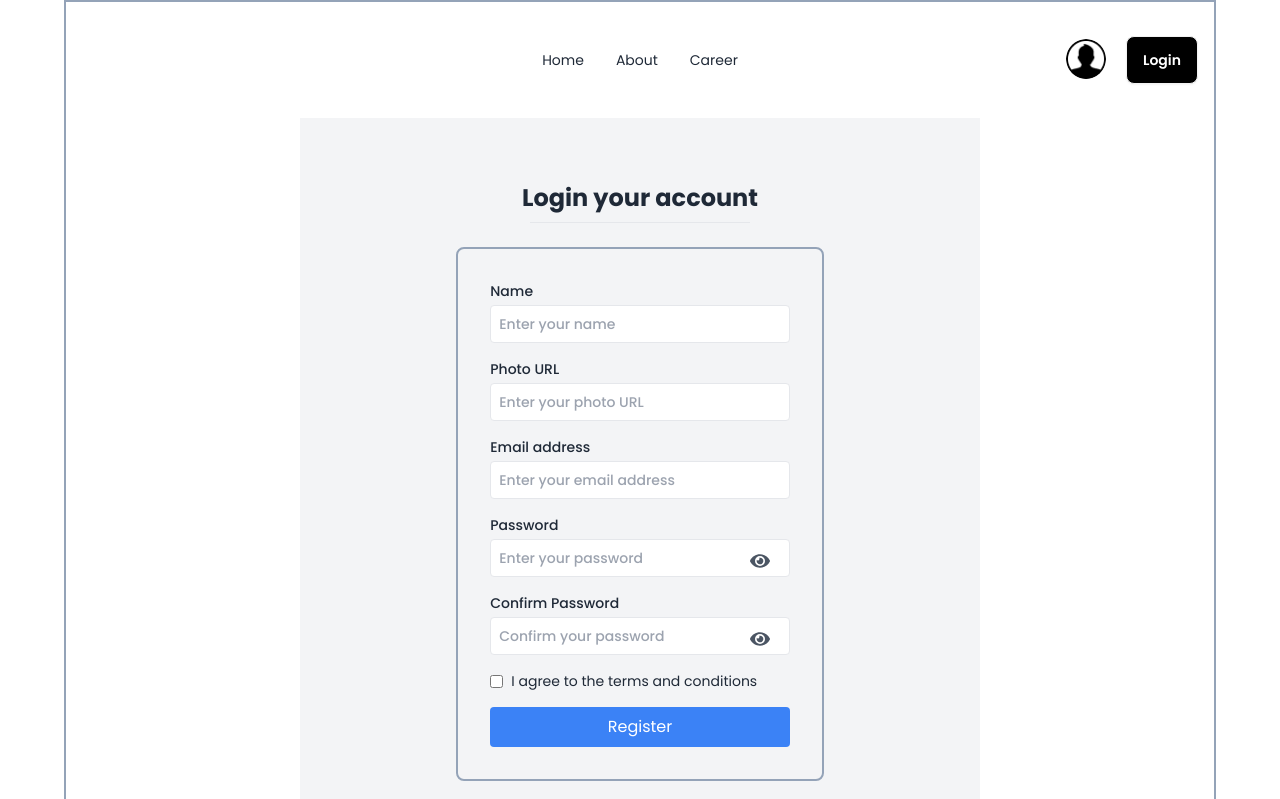
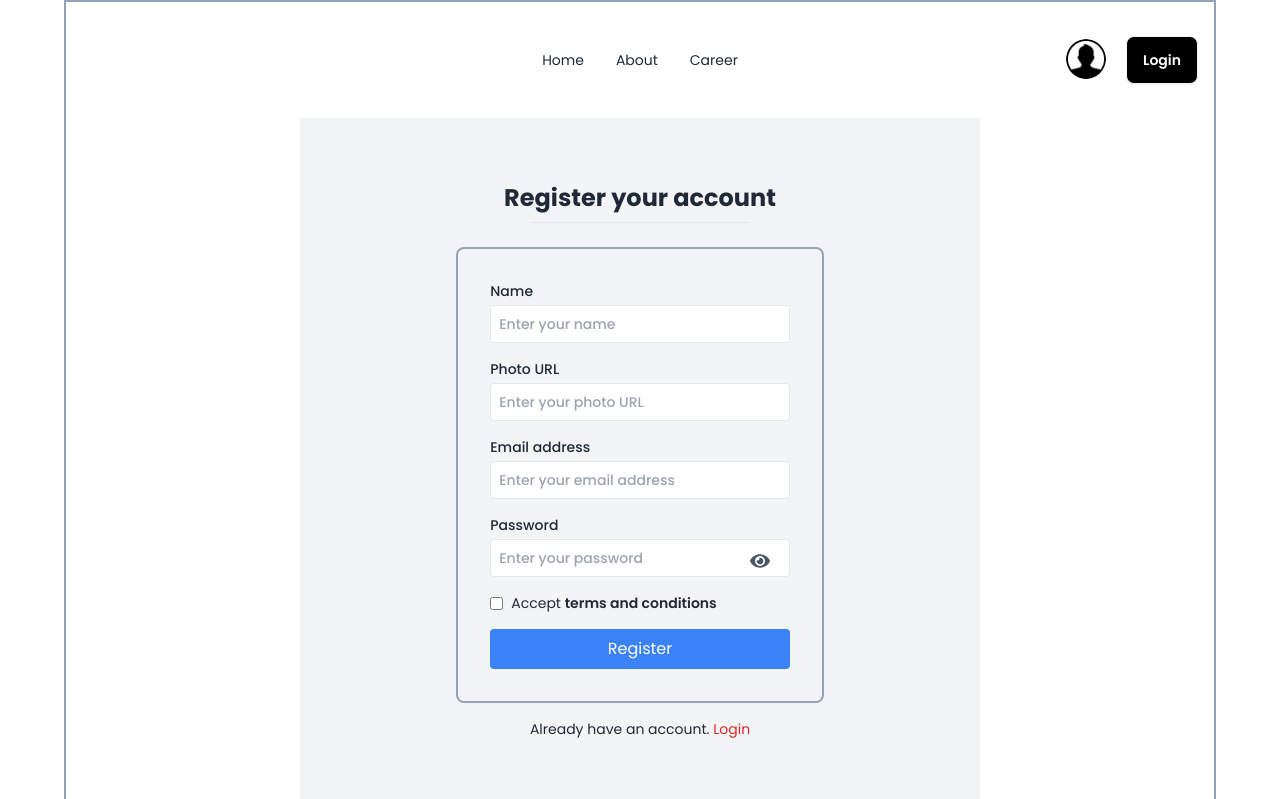
Before and after one commit to oworkmahade/React-Dragon-News-Auth, a React (Vite) app: page /register in a window 1280 px wide. Shown: the top 799 px of the page. Built offline with nearby package versions, Linux system fonts and the light colour scheme; a web font is replaced by a local one.

Commit message:
commited

```diff
--- a/src/firebase/firebase.config.js
+++ b/src/firebase/firebase.config.js
@@ -1,6 +1,6 @@
 // Import the functions you need from the SDKs you need
 import { initializeApp } from "firebase/app";
-import { getAuth } from "firebase/auth";
+
 // TODO: Add SDKs for Firebase products that you want to use
 // https://firebase.google.com/docs/web/setup#available-libraries
 
@@ -17,6 +17,4 @@ const firebaseConfig = {
 // Initialize Firebase
 const app = initializeApp(firebaseConfig);
 
-// Initialize Firebase Authentication and get a reference to the service
-const auth = getAuth(app);
-export default auth;
+export default app;
--- a/src/main.jsx
+++ b/src/main.jsx
@@ -3,9 +3,12 @@ import { createRoot } from "react-dom/client";
 import "./index.css";
 import { RouterProvider } from "react-router-dom";
 import router from "./routes/Router.jsx";
+import AuthProvider from "./providers/AuthProvider.jsx";
 
 createRoot(document.getElementById("root")).render(
   <StrictMode>
-    <RouterProvider router={router}></RouterProvider>
+    <AuthProvider>
+      <RouterProvider router={router}></RouterProvider>
+    </AuthProvider>
   </StrictMode>,
 );
--- a/src/pages/Register/Register.jsx
+++ b/src/pages/Register/Register.jsx
@@ -16,13 +16,20 @@ const Register = () => {
     const photo = form.get("photo");
     const email = form.get("email");
     const password = form.get("password");
-    console.log(name, photo, email, password);
+    const termsChecked = form.get("terms");
+    if (!termsChecked) {
+      alert("Please accept the terms and conditions");
+      return;
+    }
+    console.log(name, photo, email, password, termsChecked);
   };
   return (
     <div>
       <Navbar></Navbar>
       <div className="w-3/5 p-16 m-auto mx-auto mt-6 mb-16 bg-gray-100 mx8-auto login-form">
-        <h2 className="text-2xl font-bold text-center">Login your account</h2>
+        <h2 className="text-2xl font-bold text-center">
+          Register your account
+        </h2>
         <hr className="w-2/5 mx-auto mt-2"></hr>
         <form
           onSubmit={handleRegister}
@@ -98,38 +105,15 @@ const Register = () => {
             </div>
           </div>
 
-          {/* confirm password  */}
-          {/* Password */}
-          <div className="text-sm font-medium">
-            <label htmlFor="confirmPassword" className="block mb-1">
-              Confirm Password
-            </label>
-            <div className="relative">
-              <input
-                type={showPassword ? "text" : "password"}
-                name="confirmPassword"
-                id="confirmPassword"
-                placeholder="Confirm your password"
-                className="w-full p-2 border rounded focus:outline-none focus:ring-2 focus:ring-blue-400"
-                required
-              />
-
-              <button
-                type="button"
-                onClick={() => setShowPassword(!showPassword)}
-                className="absolute p-2 text-xl text-gray-600 border-none cursor-pointer right-3 top-1 bg-none"
-              >
-                {showPassword ? <FaEyeSlash /> : <FaEye />}
-              </button>
-            </div>
-          </div>
-
           {/* Checkbox */}
           <div className="flex items-center gap-2">
             <input type="checkbox" name="terms" id="terms" />
             <label htmlFor="terms" className="text-sm">
-              I agree to the{" "}
-              <a className="link link-hover" href="/terms-and-conditions">
+              Accept{" "}
+              <a
+                className="font-semibold link link-hover"
+                href="/terms-and-conditions"
+              >
                 terms and conditions
               </a>
             </label>
--- /dev/null
+++ b/src/providers/AuthProvider.jsx
@@ -0,0 +1,24 @@
+import { createContext, useState } from "react";
+import PropTypes from "prop-types";
+import app from "../firebase/firebase.config";
+import { getAuth } from "firebase/auth";
+
+const AuthContext = createContext(null);
+
+const auth = getAuth(app);
+function AuthProvider({ children }) {
+  const [user, setUser] = useState(null);
+
+  const authInfo = {
+    user,
+  };
+  return (
+    <AuthContext.Provider value={authInfo}>{children}</AuthContext.Provider>
+  );
+}
+
+AuthProvider.propTypes = {
+  children: PropTypes.node,
+};
+
+export default AuthProvider;
```
